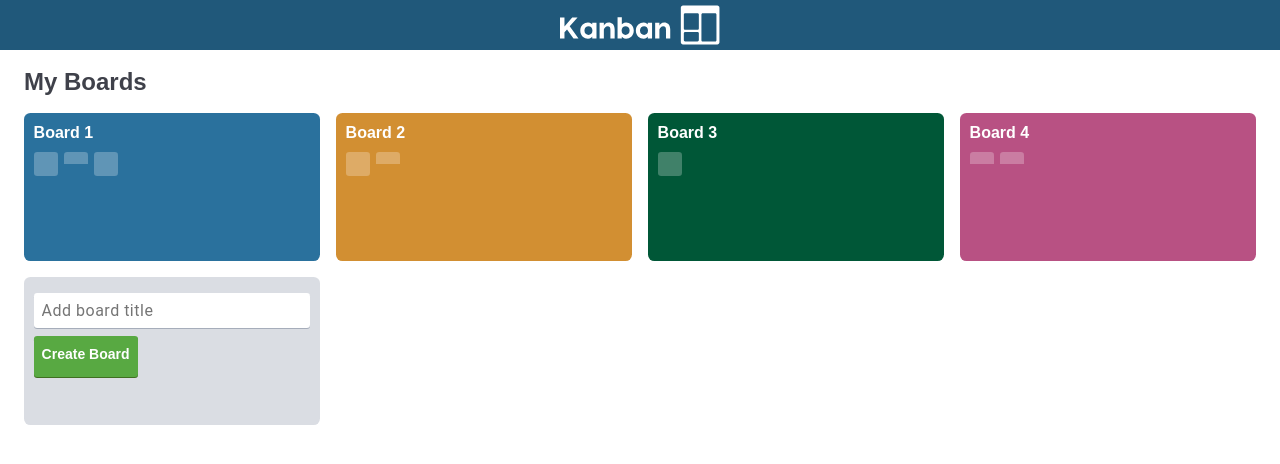
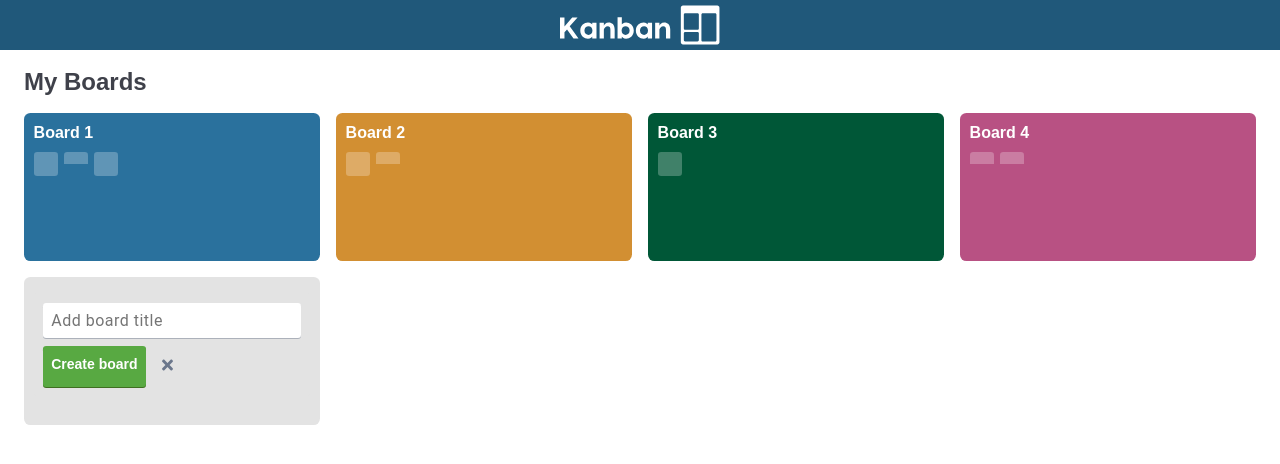
Before and after one commit to sharpWit/trello-clone, a Next.js app: page / in a window 1280 px wide. Shown: the top 464 px of the page. Built offline with nearby package versions, Linux system fonts and the light colour scheme.

Commit message:
feat: add form layout

```diff
--- /dev/null
+++ b/src/components/molecules/form/form.module.scss
@@ -0,0 +1,34 @@
+.formElement {
+  padding: 0.6rem;
+  background-color: $card-background-color;
+  border-radius: 0.2rem;
+
+  .actionContainer {
+    @include flex;
+
+    -webkit-box-align: center;
+    align-items: center;
+
+    .closeButton {
+      padding: $spacing-sm;
+      font-size: 1rem;
+      color: $accent-color;
+      cursor: pointer;
+      transition: color 0.1s ease-in;
+      background-color: transparent;
+      border: none;
+
+      & svg {
+        overflow: visible;
+        display: inline-block;
+        font-size: inherit;
+        height: 1em;
+        vertical-align: -0.125em;
+      }
+
+      &:hover {
+        color: $foreground-color;
+      }
+    }
+  }
+}
--- /dev/null
+++ b/src/components/molecules/form/form.tsx
@@ -0,0 +1,19 @@
+import { CloseIcon } from "@/shared";
+import styles from "./form.module.scss";
+import { Button, InputField } from "@/components/atoms";
+
+const FormComponent = () => {
+  return (
+    <form action="" method="post" className={styles.formElement}>
+      <InputField placeholder="Add board title" id="board" name="board" />
+      <div className={styles.actionContainer}>
+        <Button>Create board</Button>
+        <button className={styles.closeButton}>
+          <CloseIcon />
+        </button>
+      </div>
+    </form>
+  );
+};
+
+export default FormComponent;
--- /dev/null
+++ b/src/components/molecules/form/index.ts
@@ -0,0 +1 @@
+export { default as FormComponent } from "./form";
--- /dev/null
+++ b/src/components/molecules/index.ts
@@ -0,0 +1 @@
+export * from "./form";
--- a/src/features/board/components/board-card-generator/board-card-generator.tsx
+++ b/src/features/board/components/board-card-generator/board-card-generator.tsx
@@ -1,11 +1,10 @@
-import { Button, InputField } from "@/components/atoms";
 import styles from "./board-card-generator.module.scss";
+import { FormComponent } from "@/components/molecules";
 
 export const BoardCardGenerator = () => {
   return (
     <div className={styles.container}>
-      <InputField placeholder="Add board title" />
-      <Button>Create Board</Button>
+      <FormComponent />
     </div>
   );
 };
--- /dev/null
+++ b/src/shared/assets/icons/close-icon.tsx
@@ -0,0 +1,21 @@
+const CloseIcon = () => {
+  return (
+    <svg
+      aria-hidden="true"
+      focusable="false"
+      data-prefix="fas"
+      data-icon="times"
+      className="w-4 h-4 text-gray-600"
+      xmlns="http://www.w3.org/2000/svg"
+      viewBox="0 0 352 512"
+      aria-label="Close icon"
+    >
+      <path
+        fill="currentColor"
+        d="M242.72 256l100.07-100.07c12.28-12.28 12.28-32.19 0-44.48l-22.24-22.24c-12.28-12.28-32.19-12.28-44.48 0L176 189.28 75.93 89.21c-12.28-12.28-32.19-12.28-44.48 0L9.21 111.45c-12.28 12.28-12.28 32.19 0 44.48L109.28 256 9.21 356.07c-12.28 12.28-12.28 32.19 0 44.48l22.24 22.24c12.28 12.28 32.2 12.28 44.48 0L176 322.72l100.07 100.07c12.28 12.28 32.2 12.28 44.48 0l22.24-22.24c12.28-12.28 12.28-32.19 0-44.48L242.72 256z"
+      />
+    </svg>
+  );
+};
+
+export default CloseIcon;
--- /dev/null
+++ b/src/shared/assets/icons/index.ts
@@ -0,0 +1 @@
+export { default as CloseIcon } from "./close-icon";
--- /dev/null
+++ b/src/shared/assets/index.ts
@@ -0,0 +1 @@
+export * from "./icons";
--- a/src/shared/index.ts
+++ b/src/shared/index.ts
@@ -1,2 +1,3 @@
+export * from "./assets";
 export * from "./constants";
 export * from "./types";
--- a/src/styles/abstracts/_variables.scss
+++ b/src/styles/abstracts/_variables.scss
@@ -10,7 +10,7 @@ $primary-color: hsl(202.79, 58.37%, 43.33%);
 $secondary-color: hsl(107, 44%, 46%);
 $background-color: hsl(0, 0%, 100%);
 $foreground-color: hsl(229, 8%, 27%);
-$card-background-color: hsl(220, 13.85%, 87.25%);
+$card-background-color: hsl(0, 0%, 89.02%);
 $popover-background-color: hsl(220, 16%, 96%);
 $input-background-color: hsl(0, 0%, 100%);
 $muted-color: hsl(0, 0%, 46%);
```
